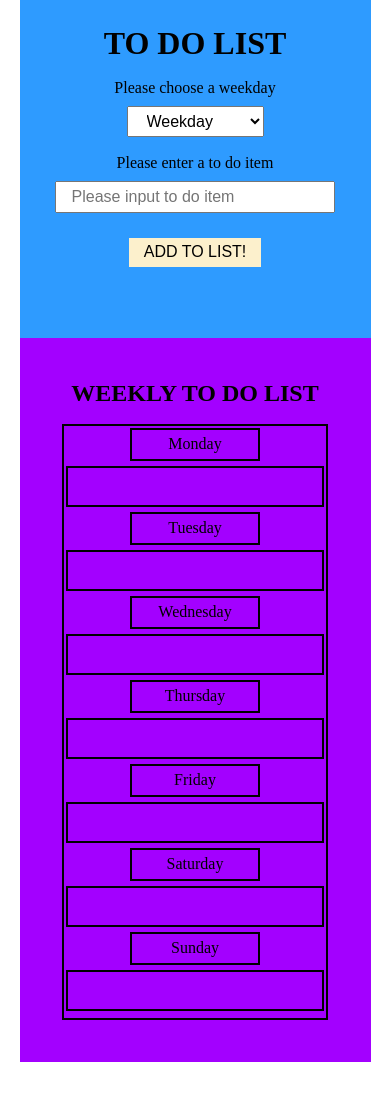
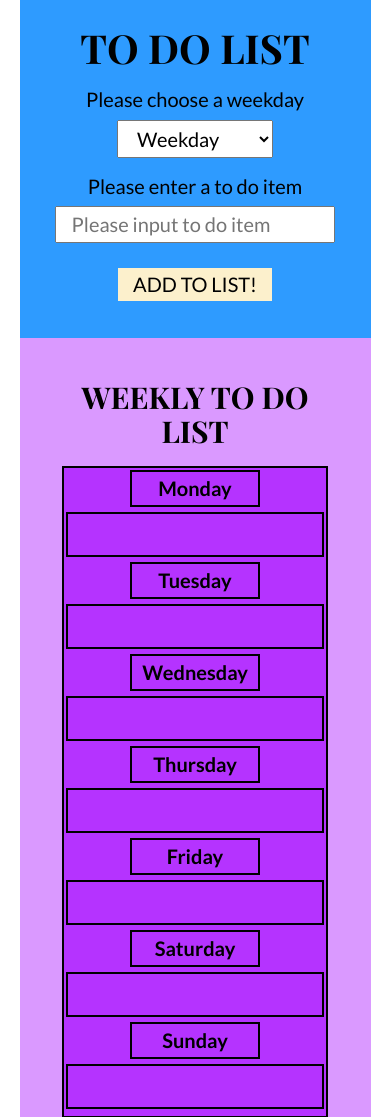
Before and after one commit to Hassanselsayed/hassanElsayedProjectThree, a plain HTML site: page index.html in a window 390 px wide. Shown: the top 1117 px of the page. Before the commit the page ends 1062 px from the top, so only its background shows below. Drawn offline with nearby package versions, Linux system fonts and the light colour scheme.

Commit message:
SCSS organize & DRY

```diff
--- a/index.html
+++ b/index.html
@@ -5,6 +5,10 @@
     <meta charset="UTF-8">
     <meta name="viewport" content="width=device-width, initial-scale=1.0">
     <title>To do list</title>
+
+    <!-- linking the HTML sheet with the google fonts used -->
+    <link href="https://fonts.googleapis.com/css?family=Lato:400,700|Playfair+Display:700&display=swap" rel="stylesheet">
+
     <!-- linking the page to the font awesome kit -->
     <script src="https://kit.fontawesome.com/5356eff725.js" crossorigin="anonymous"></script>
 
--- /dev/null
+++ b/styles/scss/_elementLayout.scss
@@ -0,0 +1,78 @@
+$mainBackground: rgb(163, 0, 255);
+
+
+// header layout
+header {
+    background-color: rgb(46, 155, 255);
+    min-height: 40vh;
+    form {
+        display: flex;
+        flex-direction: column;
+        align-items: center;
+        padding-bottom: 4vh;
+        h1,
+        input[type=submit] {
+            margin-top: 3vh;
+        }
+        input[type=submit],
+        input[type=text],
+        select {
+            padding: 5px 15px;
+        }
+        label {
+            margin-bottom: 1vh;
+            margin-top: 2vh;
+        }
+        input[type=text] {
+            width: 50%;
+        }
+    }
+}
+
+// main section layout
+main {
+    background-color: lighten($color: $mainBackground, $amount: 30);
+    padding: 5vh;
+    min-height: 60vh;
+    h2 {
+        text-align: center;
+        padding-bottom: 2vh;
+    }
+    table {
+        width: 100%;
+        background-color: lighten($color: $mainBackground, $amount: 10);
+        tr {
+            .tableWeekday {
+                width: 15%;
+                padding: 5px 10px;
+                font-weight: bold;
+                text-align: center;
+            }
+        }
+    }
+}
+.weekdayItem {
+    width: 85%;
+    padding: 5px 0;
+    ul {
+        li {
+            list-style: none;
+            word-break: break-all;
+            display: flex;
+            align-items: center;
+            .checkboxButton,
+            .removeItem {
+                flex-basis: calc(2.5% - (5px));
+                flex-shrink: 0;
+            }
+            p {
+                flex-basis: calc(95% - 10px);
+                margin-right: 10px;
+                flex-grow: 1;
+            }
+            .removeItem {
+                margin: 5px;
+            }
+        }
+    }
+}
--- /dev/null
+++ b/styles/scss/_elementStyling.scss
@@ -0,0 +1,59 @@
+// stripping default styles
+h1,
+h2,
+h3,
+h4,
+ul,
+p {
+    margin: 0;
+    padding: 0;
+}
+
+// general styles
+html {
+    font-size: 125%;
+}
+.wrapper {
+    width: 90%;
+    max-width: 1280px;
+    margin: 0 auto;
+}
+
+// styling specific elements
+body,
+input[type=submit],
+select,
+input[type=text] {
+    font-family: 'Lato', sans-serif;
+}
+h1,
+h2 {
+    font-family: 'Playfair Display', serif;
+}
+h1,
+h2,
+input[type=submit] {
+    text-transform: uppercase;
+}
+input[type=submit],
+.removeItem {
+    border: none;
+    background-color: rgb(252, 240, 204);
+}
+select:hover,
+input[type=submit]:hover,
+button:hover,
+li p:hover {
+    cursor: pointer;
+}
+table, th, td {
+    border: 2px solid rgba(0, 0, 0, 1);
+}
+.checkboxButton {
+    background: none;
+    border: none;
+}
+.scratchItemOff {
+    text-decoration: line-through;
+    color: rgb(93, 115, 126);
+}
--- /dev/null
+++ b/styles/scss/_mediaQueries.scss
@@ -0,0 +1,50 @@
+@media (max-width: 800px) {
+    header {
+        form {
+            input[type=text] {
+                width: 80%;
+            }
+        }
+    }
+}
+@media (max-width: 500px) {
+    main {
+        table {
+            tr {
+                display: flex;
+                flex-wrap: wrap;
+                .tableWeekday {
+                    width: 50%;
+                    margin: 0 auto;
+                }
+            }
+        }
+    }
+    .weekdayItem {
+        width: 100%;
+        margin: 5px 0;
+        min-height: 45px;
+    }
+}
+// @media (max-width: 800px) {
+//     input[type=text] {
+//         width: 80%;
+//     }
+// }
+// @media (max-width: 500px) {
+//     tr {
+//         display: flex;
+//         flex-wrap: wrap;
+//     }
+//     .weekdayItem {
+//         width: 100%;
+//         margin: 5px 0;
+//         min-height: 41.6px;
+//     }
+//     .tableWeekday {
+//         width: 50%;
+//         margin: 0 auto;
+//         text-align: center;
+//         height: 80%;
+//     }
+// }
--- a/styles/scss/style.scss
+++ b/styles/scss/style.scss
@@ -1,149 +1,4 @@
 @import "setup";
-
-
-// stripping default styles
-h1,
-h2,
-h3,
-h4,
-ul,
-p {
-    margin: 0;
-    padding: 0;
-}
-
-// general styles
-// html {
-//     font-size: 62.5%;
-// }
-
-.wrapper {
-    width: 90%;
-    max-width: 1280px;
-    margin: 0 auto;
-}
-li {
-    list-style: none;
-    word-break: break-all;
-}
-h1,
-input[type=submit],
-h2 {
-    text-transform: uppercase;
-}
-.checkboxButton {
-    background: none;
-    border: none;
-}
-.removeItem {
-    background-color: #c179b9;
-    margin: 5px;
-}
-input[type=submit] {
-    background-color: #FCF0CC;
-}
-input[type=submit],
-input[type=text],
-select {
-    padding: 5px 15px;
-}
-input[type=submit],
-.removeItem {
-    border: none;
-}
-select:hover,
-input[type=submit]:hover,
-button:hover,
-li p:hover {
-    cursor: pointer;
-}
-input[type=text] {
-    width: 50%;
-}
-.scratchItemOff {
-    text-decoration: line-through;
-    color: #5D737E;
-}
-// header layout
-header {
-    background-color: #2E9BFF;
-    min-height: 40vh;
-}
-form {
-    display: flex;
-    flex-direction: column;
-    align-items: center;
-    padding-bottom: 4vh;
-}
-h1,
-input[type=submit] {
-    margin-top: 3vh;
-}
-label {
-    margin-bottom: 1vh;
-    margin-top: 2vh;
-}
-
-// table layout
-main {
-    background-color: #a300ff;
-    padding: 5vh;
-    min-height: 60vh;
-}
-h2 {
-    text-align: center;
-    padding-bottom: 2vh;
-}
-table {
-    width: 100%;
-}
-
-table, th, td {
-    border: 2px solid black;
-}
-.tableWeekday {
-    width: 15%;
-    padding: 5px 10px;
-}
-.weekdayItem {
-    width: 85%;
-    padding: 5px 0;
-}
-li {
-    display: flex;
-    align-items: center;
-
-}
-.checkboxButton,
-.removeItem {
-    flex-basis: calc(2.5% - (5px));
-    flex-shrink: 0;
-}
-li p {
-    flex-basis: calc(95% - 10px);
-    margin-right: 10px;
-    flex-grow: 1;
-}
-
-@media (max-width: 800px) {
-    input[type=text] {
-        width: 80%;
-    }
-}
-@media (max-width: 500px) {
-    tr {
-        display: flex;
-        flex-wrap: wrap;
-    }
-    .weekdayItem {
-        width: 100%;
-        margin: 5px 0;
-        min-height: 41.6px;
-    }
-    .tableWeekday {
-        width: 50%;
-        margin: 0 auto;
-        text-align: center;
-        height: 80%;
-    }
-}
+@import "elementStyling";
+@import "elementLayout";
+@import "mediaQueries";
```
Also changed, not shown: styles/style.css.
